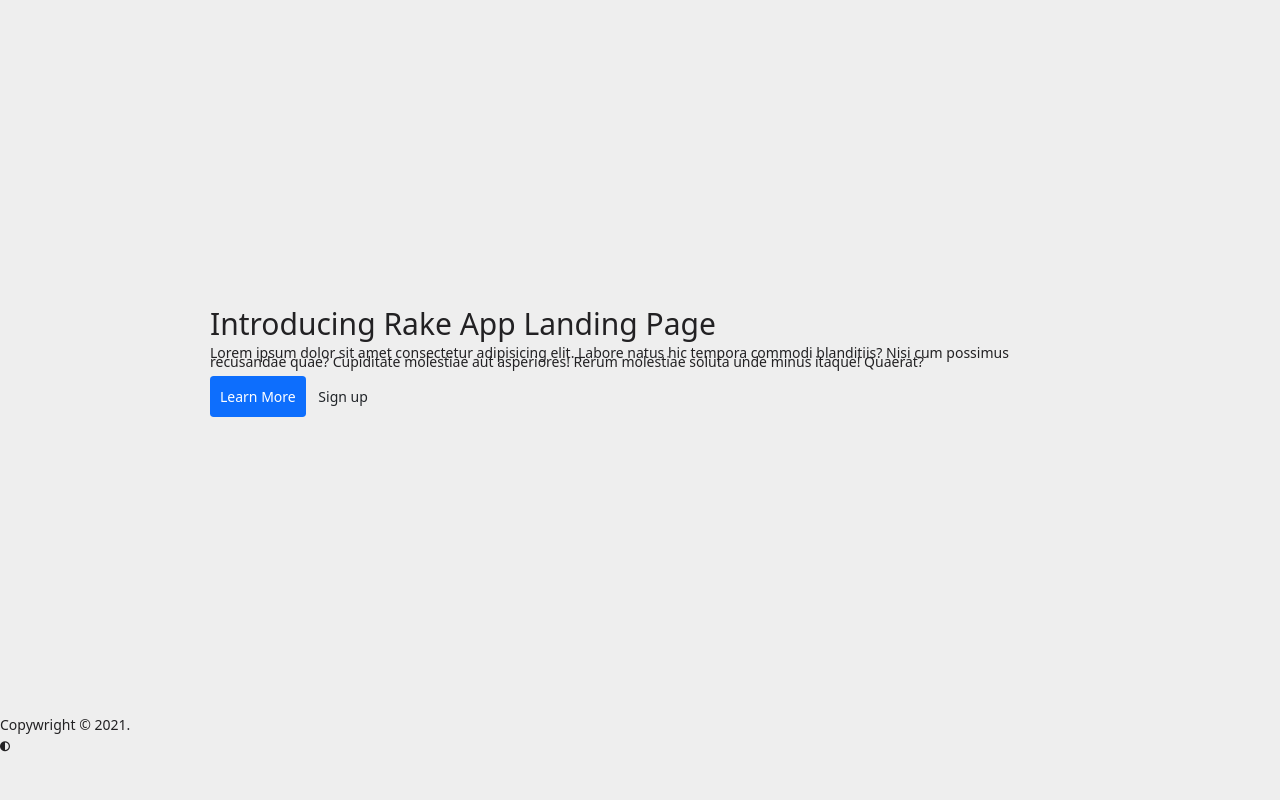
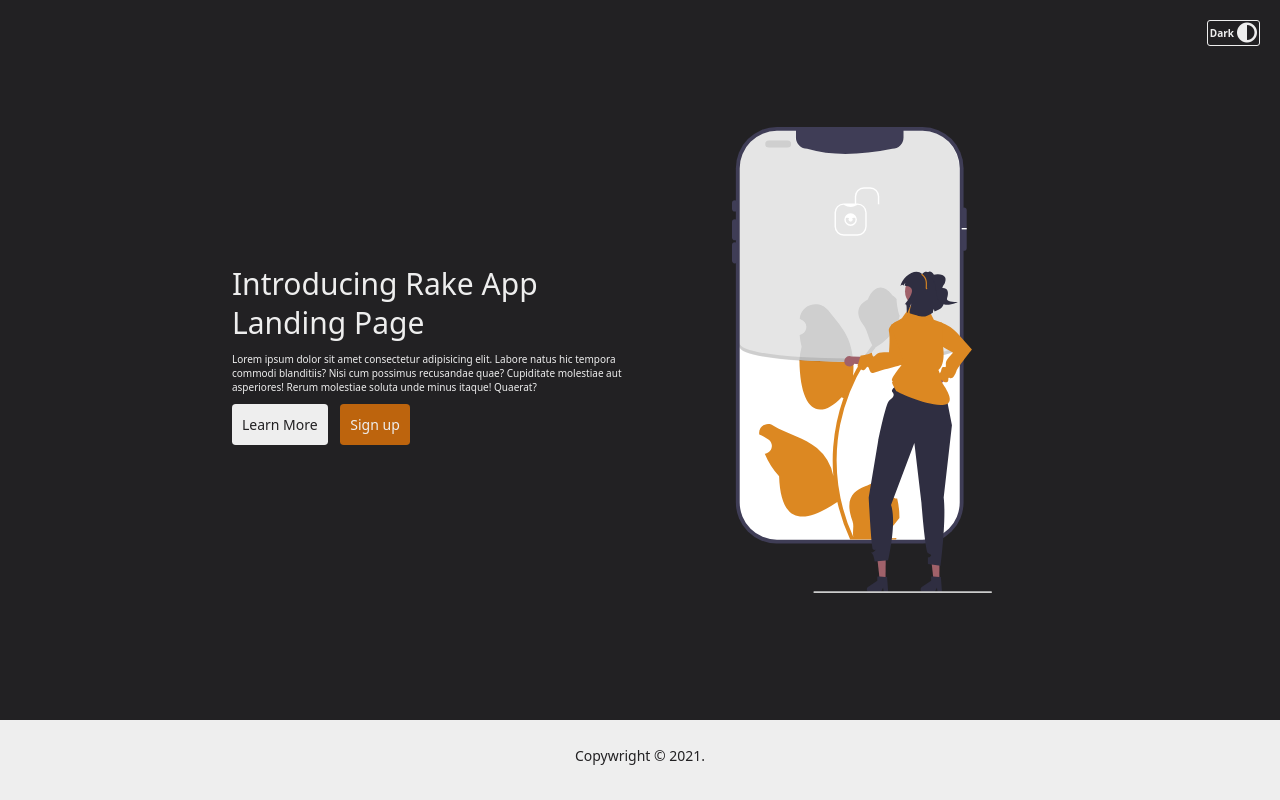
Before and after one commit to Dkingofcode/Dark-light-Mode-button-, a plain HTML site: page index.html in a window 1280 px wide. Drawn offline with nearby package versions, Linux system fonts and the light colour scheme.

Commit message:
Finished adding javascript. Done!

```diff
--- a/index.html
+++ b/index.html
@@ -12,7 +12,7 @@
 <body>
       <section class="main">
        <div class="container">
-        <div class="intro text">
+        <div class="intro-text">
           <h1>Introducing Rake App Landing Page</h1>
           <p>Lorem ipsum dolor sit amet consectetur adipisicing elit.
             Labore natus hic tempora commodi blanditiis? Nisi cum possimus
@@ -23,6 +23,9 @@
                 <a href="#" class="btn btn-orange">Sign up</a>
             </div>
         </div>
+        <div class="intro-img">
+          <img src="undraw_unlock_re_a558.svg" alt="phone">
+        </div>
        </div>
       </section>
 
@@ -31,7 +34,7 @@
       </footer>
 
       <span class="toggle-darkmode">
-        <span class="toggle-text"></span>
+        <span class="toggle-text">Dark</span>
         <i class="fas fa-adjust"></i>
       </span>
 
--- a/index.js
+++ b/index.js
@@ -0,0 +1,40 @@
+const dark = document.querySelector(".toggle-darkmode");
+
+const text = document.querySelector(".toggle-text");
+
+
+let DarkMode = localStorage.getItem("darkMode");
+
+
+//  Set Dark Mode
+const enableDarkMode = () => {
+   document.body.classList.add("darkmode");
+   text.textContent = "Light";
+   localStorage.setItem("darkMode", "enabled");
+}
+
+const disableDarkMode = () => {
+    document.body.classList.remove("darkmode");
+    text.textContent = "Dark";
+    localStorage.setItem("darkMode", null);
+}
+
+// Save DarkMode  History
+if (DarkMode === "enabled") {
+    enableDarkMode();
+}
+
+
+
+// Add Event Listener
+dark.addEventListener("click", () => {
+    let DarkMode = localStorage.getItem("darkMode");
+
+    if(DarkMode !== "enabled") {
+       enableDarkMode();
+
+    }  else {
+        disableDarkMode();
+        console.log("greta!");
+    }
+});
--- a/styles.css
+++ b/styles.css
@@ -26,6 +26,9 @@ p{
     max-width: 900px;
     margin: 0 auto;
     padding: 0 20px;
+    display: flex;
+    justify-content: space-around;
+    align-items: center;
 }
 
 :root {
@@ -49,8 +52,8 @@ p{
 
 
 body{
-    background: var(--color-light);
-    color: var(--color-dark);
+    background: var(--color-dark);
+    color: var(--color-light);
 }
 
 section.main{
@@ -59,11 +62,13 @@ section.main{
     display: flex;
     justify-content: center;
     align-items: center;
+    background: var(--foreground);
 }
 
 
 .intro{
     display: grid;
+    border: 1px solid;
     grid-template-columns: repeat (auto-fit, minmax(15rem, 1fr));
 }
 
@@ -71,12 +76,18 @@ section.main{
    display: flex;
    flex-direction: column;
    justify-content: center;
+   width: 400px;
+   color: var(--background);
 }
 
 .intro-text > *{
     margin-bottom: 10px;
 }
 
+.intro-text p{
+    font-size: 1rem;
+    line-height: 1.4rem;
+}
 
 h1{
     font-size: 3rem;
@@ -89,3 +100,57 @@ h1{
     border: 2px;
     padding: 1rem;
 }
+
+.btn:first-child{
+    margin-right: 1rem;
+}
+
+.btn-primary{
+    background: var(--background);
+    color: var(--foreground);
+}
+
+.btn-orange{
+    background: var(--color-orange);
+    color: var(--color-light);
+}
+
+.intro-img{
+    text-align: center;
+}
+
+.intro-img img{
+    width: 70%;
+}
+
+footer{
+    width: 100%;
+    height: 10vh;
+    background: var(--background);
+    color: var(--foreground);
+    display: flex;
+    justify-content: center;
+    align-items: center;
+    cursor: pointer;
+}
+
+.toggle-darkmode {
+    position: absolute;
+    top: 2rem;
+    right: 2rem;
+    font-size: 2rem;
+    border: 1px solid var(--background);
+    border-radius: 3px;
+    padding: 2px;
+    display: flex;
+    color: var(--background);
+    align-items: center;
+    cursor: pointer;
+}
+
+.toggle-text{
+    font-size: 1rem;
+    font-weight: 600;
+    margin-right: 3px;
+    color: var(--background);
+}
```
Also changed, not shown: undraw_unlock_re_a558.svg (added).
